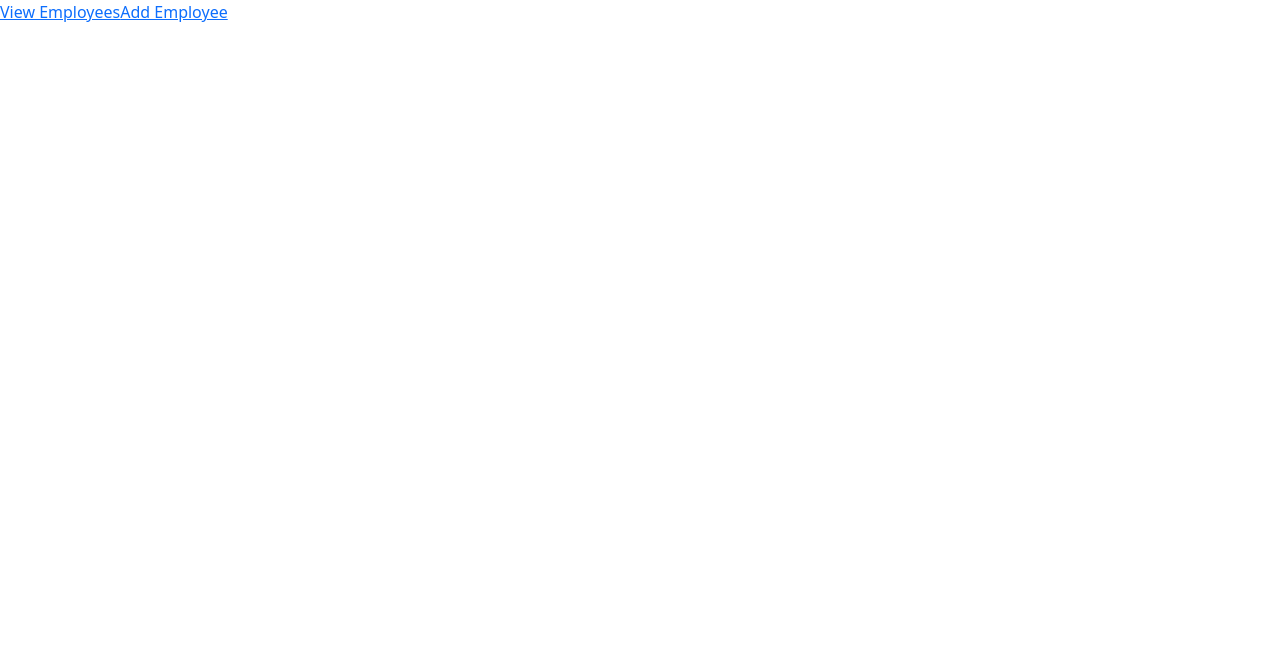
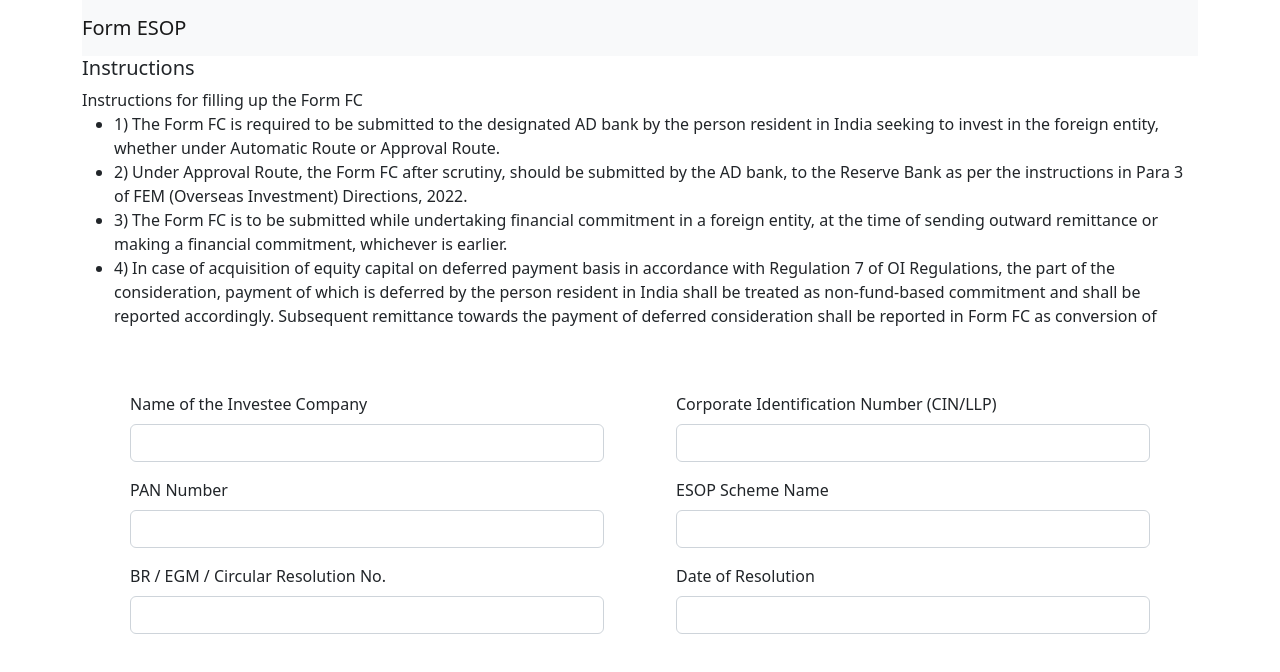
Before and after one commit to gouravbhardwajkarnal/cimplyfema_app, an Angular app: page /form-esop in a window 1280 px wide. Before the commit this address led to /. Shown: the top 672 px of the page. Built offline with nearby package versions, Linux system fonts and the light colour scheme.

Commit message:
from esop Design

```diff
--- a/src/app/app-routing.module.ts
+++ b/src/app/app-routing.module.ts
@@ -4,12 +4,13 @@ import { Routes, RouterModule } from '@angular/router';
 import { EmployeeCreateComponent } from './components/employee-create/employee-create.component';
 import { EmployeeListComponent } from './components/employee-list/employee-list.component';
 import { EmployeeEditComponent } from './components/employee-edit/employee-edit.component';
-
+import { FormEsopComponent } from './components/form-esop/form-esop.component';
 const routes: Routes = [
   { path: '', pathMatch: 'full', redirectTo: 'create-employee' },
   { path: 'create-employee', component: EmployeeCreateComponent },
   { path: 'edit-employee/:id', component: EmployeeEditComponent },
   { path: 'employees-list', component: EmployeeListComponent },
+  { path: 'form-esop', component: FormEsopComponent },
 ];
 
 @NgModule({
--- a/src/app/app.component.html
+++ b/src/app/app.component.html
@@ -1,6 +1,22 @@
-<nav>
-  <a routerLinkActive="active" routerLink="/employees-list">View Employees</a>
-  <a routerLinkActive="active" routerLink="/create-employee">Add Employee</a>
+<!-- <div class="container">  <nav class="navbar navbar-expand-lg navbar-light bg-light">
+  <a class="navbar-brand" href="#">DevOps news
+    <small class="text-muted">
+      your source of news about frontend development!
+    </small>
+  </a>
+
+  <button class="navbar-toggler" type="button" data-toggle="collapse" data-target="#navbarNavAltMarkup"
+    aria-controls="navbarNavAltMarkup" aria-expanded="false" aria-label="Toggle navigation">
+    <span class="navbar-toggler-icon"></span>
+  </button>
+
 </nav>
+<div class="jumbotron">
+  <h1 class="display-4">Hello, dev!</h1>
+  <p class="lead">
+    Read daily news and articles about front-end development!
+  </p>
+</div>  -->
 
 <router-outlet></router-outlet>
+<!-- </div> -->
--- a/src/app/app.component.ts
+++ b/src/app/app.component.ts
@@ -6,5 +6,5 @@ import { Component } from '@angular/core';
   styleUrls: ['./app.component.css'],
 })
 export class AppComponent {
-  title = 'mean-stack-crud-app';
+  title = 'cimplyfema';
 }
--- a/src/app/components/form-esop/form-esop.component.html
+++ b/src/app/components/form-esop/form-esop.component.html
@@ -1 +1,85 @@
-<p>form-esop works!</p>
+<div class="container">
+    <div class="navbar navbar-expand-lg navbar-light bg-light">
+        <a class="navbar-brand" style="text-align:center" href="#">Form ESOP
+            <!-- <small class="text-muted">
+        your source of news about frontend development!
+      </small> -->
+        </a>
+    </div>
+    <div class="jumbotron">
+        <h5 >Instructions</h5>
+
+        Instructions for filling up the Form FC
+        <ul>
+            <li>1) The Form FC is required to be submitted to the designated AD bank by the person resident in India
+                seeking to invest in the foreign entity, whether under Automatic Route or Approval Route. </li>
+            <li> 2) Under Approval Route, the Form FC after scrutiny, should be submitted by the AD bank, to the Reserve
+                Bank as per the instructions in Para 3 of FEM (Overseas Investment) Directions, 2022.</li>
+            <li>3) The Form FC is to be submitted while undertaking financial commitment in a foreign entity, at the
+                time of sending outward remittance or making a financial commitment, whichever is earlier. </li>
+            <li>4) In case of acquisition of equity capital on deferred payment basis in accordance with Regulation 7 of
+                OI Regulations, the part of the consideration, payment of which is deferred by the person resident in
+                India shall be treated as non-fund-based commitment and shall be reported accordingly. Subsequent
+                remittance towards the payment of deferred consideration shall be reported in Form FC as conversion of
+            </li>
+        </ul>
+    </div>
+
+    <div class="container-fluid position-relative d-flex p-0">
+        <div class="container-fluid pt-4 px-4">
+            <div class="row g-4">
+                <div class="col-sm-12 col-xl-6">
+                    <div class="rounded h-100 p-4">
+                        <!-- <h6 class="mb-4">Basic Form</h6> -->
+                        <form>
+                            <div class="mb-3">
+                                <label  class="form-label">Name of the Investee Company
+                                </label>
+                                <input type="text" class="form-control">
+
+                            </div>
+                            <div class="mb-3">
+                                <label  class="form-label">PAN Number
+                                </label>
+                                <input type="text" class="form-control" >
+                            </div>
+                            <div class="mb-3">
+                                <label class="form-label">BR / EGM / Circular Resolution No.
+                                </label>
+                                <input type="text" class="form-control" >
+                            </div>
+
+                        </form>
+                    </div>
+                </div>
+
+                <div class="col-sm-12 col-xl-6">
+                    <div class="rounded h-100 p-4">
+                        <!-- <h6 class="mb-4">Basic Form</h6> -->
+                        <form>
+                            <div class="mb-3">
+                                <label class="form-label">Corporate Identification Number (CIN/LLP)                                </label>
+                                <input type="text" class="form-control" >
+
+                            </div>
+                            <div class="mb-3">
+                                <label class="form-label">ESOP Scheme Name
+                                </label>
+                                <input type="text" class="form-control" >
+                            </div>
+                            <div class="mb-3">
+                                <label class="form-label">Date of Resolution
+                                </label>
+                                <input type="text" class="form-control" >
+                            </div>
+
+
+                        </form>
+                    </div>
+                </div>
+
+
+            </div>
+        </div>
+    </div>
+</div>
```
